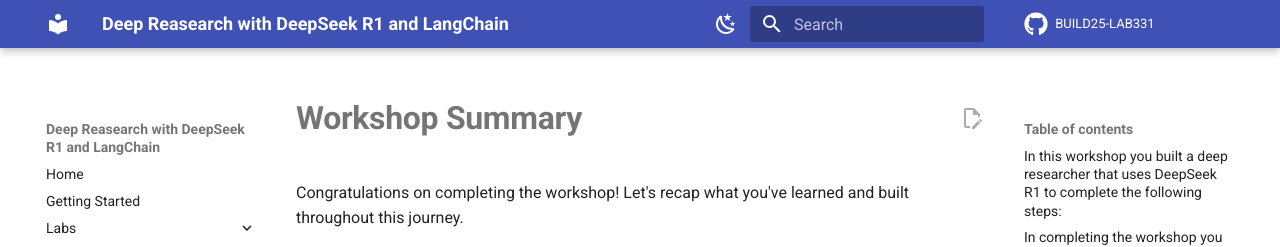
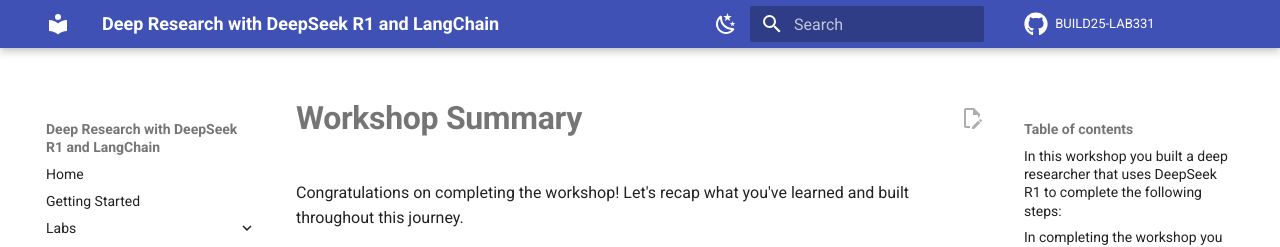
Before and after one commit to microsoft/BUILD25-LAB331, an MkDocs documentation site: the page built from docs/docs/summary.md, in a window 1280 px wide. Shown: the top 247 px of the page. Built offline with MkDocs 1.6.1 and Material for MkDocs 9.7.7, drawn with Linux system fonts in a browser that asks for light colours; comment, search, counter and statistics services are not loaded.

Commit message:
Fix research typo in docs

```diff
--- a/docs/mkdocs.yaml
+++ b/docs/mkdocs.yaml
@@ -1,4 +1,4 @@
-site_name: Deep Reasearch with DeepSeek R1 and LangChain
+site_name: Deep Research with DeepSeek R1 and LangChain
 site_url: http://aka.ms/build/lab331
 site_author: Microsoft
 site_description: >-
```
Also changed, not shown: docs/site/404.html, docs/site/getting-started/index.html, docs/site/includes/introduction-event/index.html, docs/site/includes/introduction-self-guided/index.html, docs/site/index.html, docs/site/lab-1-introduction-to-reasoning-models/index.html, docs/site/lab-2-web-research/index.html, docs/site/lab-3-reflection/index.html, docs/site/lab-4-launch-researcher/index.html, docs/site/resources/index.html, docs/site/summary/index.html.
